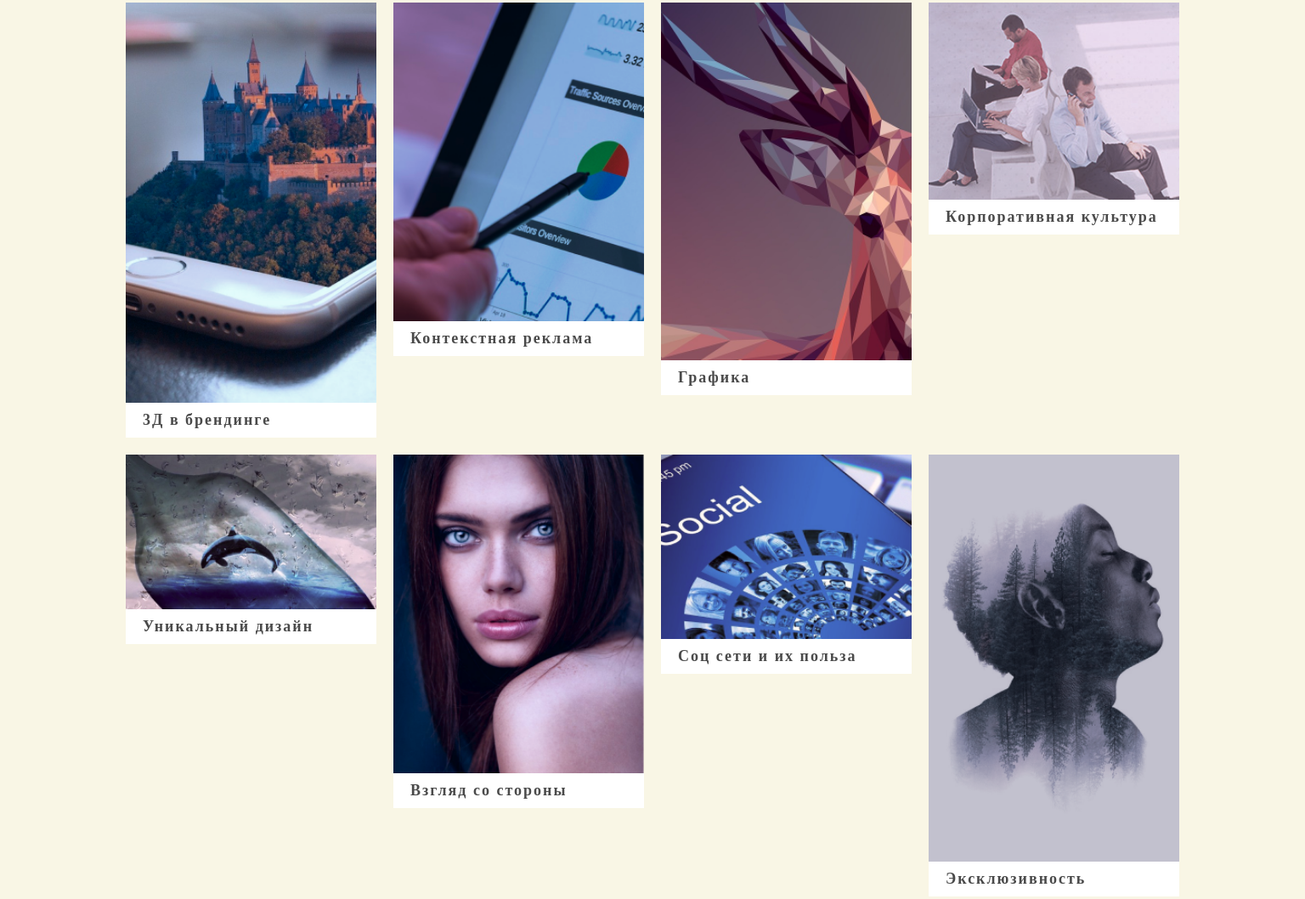
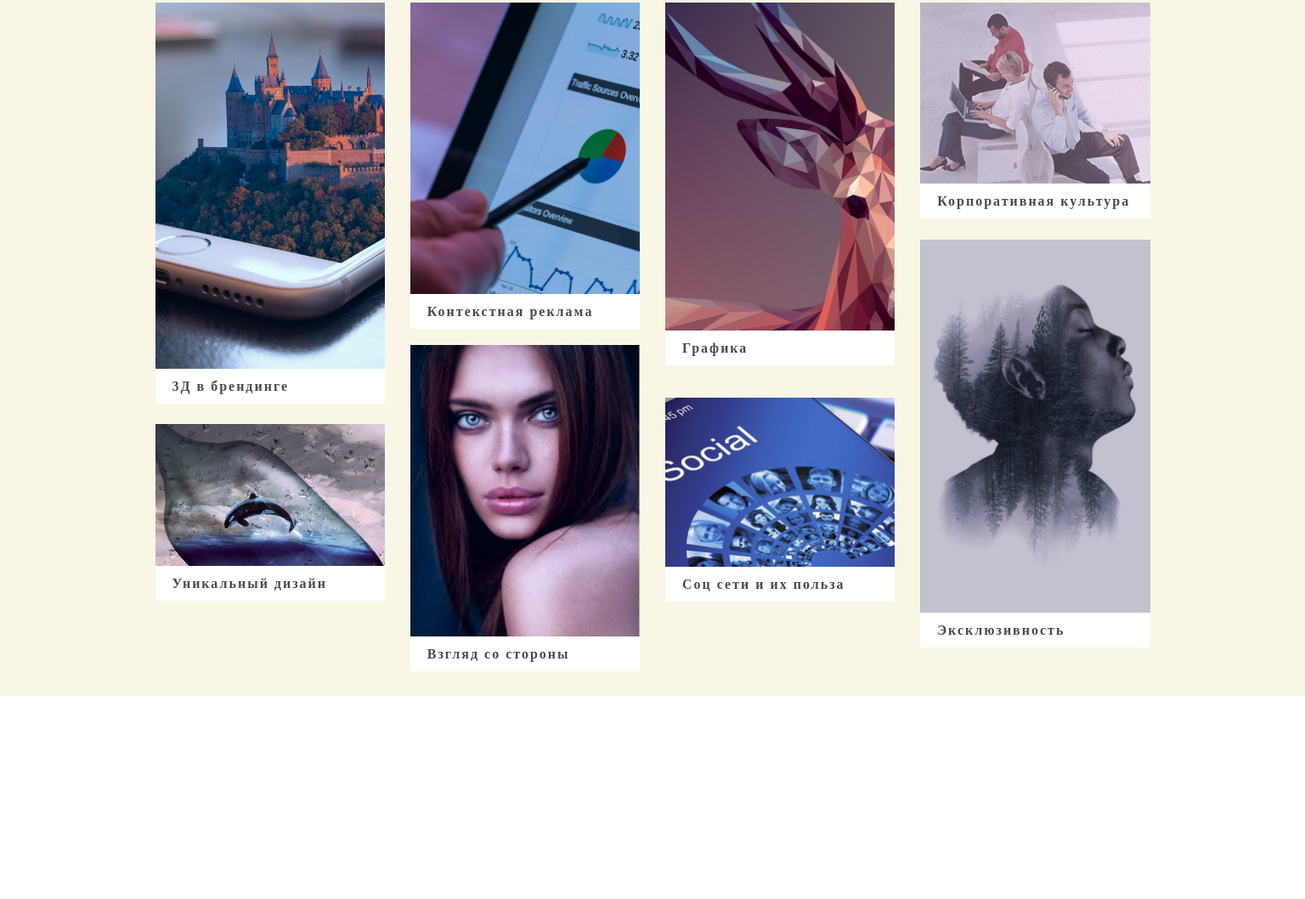
Before and after one commit to Averkiev91/Di-Gi, a website built with webpack: page src/index.html in a window 1536 px wide. Shown: the part 2844-3902 px from the top of the page at 85% size. After the commit the page ends 3663 px from the top, so only its background shows below. Built offline with nearby package versions, Linux system fonts and the light colour scheme; files whose address does not match are found by name.

Commit message:
section news fix

```diff
--- a/src/style/blocks/news.css
+++ b/src/style/blocks/news.css
@@ -16,7 +16,7 @@
 }
 .news__list {
     display: grid;
-    gap: 20px;
+    grid-gap: 20px;
     grid-template-columns: repeat(4, 1fr);
 }
 .news-list__item {
@@ -92,20 +92,131 @@
         width: 100px;
     }
     .news__list {
+        margin: 0 auto;
+        max-width: 570px;
         grid-template-columns: repeat(8, 1fr);
-        grid-template-rows: repeat(auto-fit, minmax(197px, 1fr));
+        grid-template-rows: repeat(76, 1px);
         align-items: start;
     }
+    .news-list__item:nth-child(1) {
+        grid-row-start: 1;
+        grid-row-end: 24;
+    }
+    .news-list__item:nth-child(2) {
+        grid-row-start: 1;
+        grid-row-end: 20;
+    }
+    .news-list__item:nth-child(3) {
+        grid-row-start: 25;
+        grid-row-end: 46;
+    }
     .news-list__item:nth-child(4) {
+        grid-row-start: 21;
+        grid-row-end: 34;
+    }
+    .news-list__item:nth-child(5) {
+        grid-row-start: 47;
+        grid-row-end: 58;
+    }
+    .news-list__item:nth-child(6) {
+        grid-row-start: 34;
+        grid-row-end: 52;
+    }
+    .news-list__item:nth-child(7) {
+        grid-row-start: 58;
+        grid-row-end: 77;
+    }
+    .news-list__item:nth-child(8) {
+        grid-row-start: 54;
+        grid-row-end: 77;
     }
 }
+@media (min-width: 768px) {
+}
 @media (min-width: 1024px) {
+    .news-post__title {
+        font-size: 16px;
+    }
     .news__list {
+        max-width: 100%;
+        grid-gap: 30px;
         grid-template-columns: repeat(12, 1fr);
+        grid-template-rows: repeat(41, 1px);
+    }
+    .news-list__item:nth-child(1) {
+        grid-row-start: 1;
+        grid-row-end: 17;
+    }
+    .news-list__item:nth-child(2) {
+        grid-row-start: 1;
+        grid-row-end: 14;
+    }
+    .news-list__item:nth-child(3) {
+        grid-row-start: 1;
+        grid-row-end: 16;
+    }
+    .news-list__item:nth-child(4) {
+        grid-row: 19/28;
+    }
+    .news-list__item:nth-child(5) {
+        grid-column: 1/5;
+        grid-row: 29/41;
+    }
+    .news-list__item:nth-child(6) {
+        grid-column: 9/13;
+        grid-row: 17/41;
+    }
+    .news-list__item:nth-child(7) {
+        grid-column: 5/9;
+        grid-row: 15/41;
+    }
+    .news-list__item:nth-child(8) {
+        grid-column: 5/9;
+        grid-row: 24/41;
     }
 }
 @media (min-width: 1440px) {
+    .news__list {
+        grid-template-rows: repeat(26, 1px);
+        max-width: 1171px;
+    }
     .news-list__item {
         grid-column: 3 span;
     }
+    .news-list__item:nth-child(1) {
+        grid-row-start: 1;
+        grid-row-end: 17;
+    }
+    .news-list__item:nth-child(2) {
+        grid-row-start: 1;
+        grid-row-end: 14;
+    }
+    .news-list__item:nth-child(3) {
+        grid-row-start: 1;
+        grid-row-end: 15;
+    }
+    .news-list__item:nth-child(4) {
+        grid-row-start: 1;
+        grid-row-end: 10;
+    }
+    .news-list__item:nth-child(5) {
+        grid-column: 1/4;
+        grid-row-start: 17;
+        grid-row-end: 27;
+    }
+    .news-list__item:nth-child(6) {
+        grid-column: 4/7;
+        grid-row-start: 14;
+        grid-row-end: 27;
+    }
+    .news-list__item:nth-child(7) {
+        grid-column: 7/10;
+        grid-row-start: 16;
+        grid-row-end: 27;
+    }
+    .news-list__item:nth-child(8) {
+        grid-column: 10/13;
+        grid-row-start: 10;
+        grid-row-end: 27;
+    }
 }
--- a/src/style/blocks/projects.css
+++ b/src/style/blocks/projects.css
@@ -74,6 +74,10 @@
 }
 
 @media (min-width: 640px) {
+    .projects__list {
+        margin: 0 auto;
+        max-width: 519px;
+    }
     .projects__title {
         font-size: 48px;
     }
@@ -94,6 +98,7 @@
         padding: 80px 0 80px;
     }
     .projects__list {
+        max-width: 665px;
         grid-template-columns: repeat(8,1fr);
         gap: 25px;
     }
@@ -104,8 +109,6 @@
 }
 @media (min-width: 1024px) {
     .projects__list {
-        margin: 0 auto;
-        max-width: 662px;
         align-items: center;
     }
 }
```
